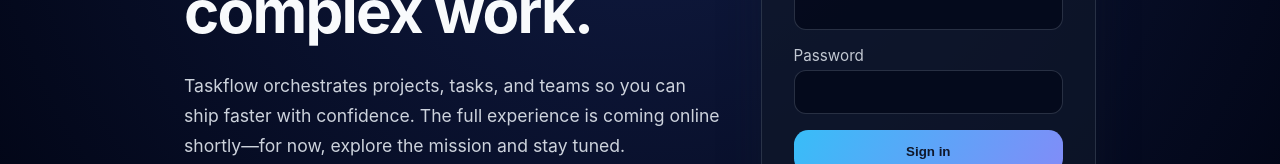
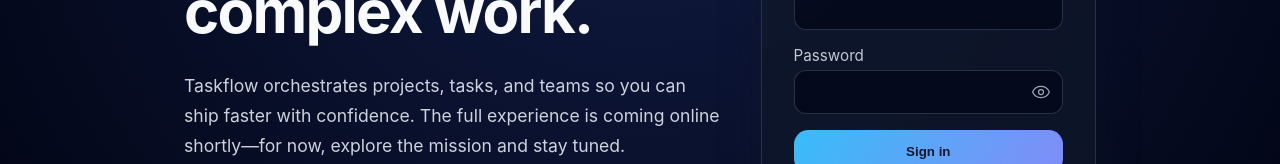
Before and after one commit to Argotoss/taskflow-v2, a React (Vite) app in the folder apps/web/: page / in a window 1280 px wide. Shown: the part 206-370 px from the top of the page. Built offline with nearby package versions, Linux system fonts and the light colour scheme; no server answers; what @taskflow/types would draw is missing.

Commit message:
feat(auth): relax password rules and add visibility toggles

```diff
--- a/apps/web/src/auth/components/AuthPanel.tsx
+++ b/apps/web/src/auth/components/AuthPanel.tsx
@@ -40,6 +40,10 @@
   const [registerForm, setRegisterForm] = useState({ name: '', email: '', password: '' });
   const [forgotEmail, setForgotEmail] = useState('');
   const [resetForm, setResetForm] = useState({ password: '', confirm: '' });
+  const [showLoginPassword, setShowLoginPassword] = useState(false);
+  const [showRegisterPassword, setShowRegisterPassword] = useState(false);
+  const [showResetPassword, setShowResetPassword] = useState(false);
+  const [showResetConfirm, setShowResetConfirm] = useState(false);
   const [profileError, setProfileError] = useState('');
   const [profileStatus, setProfileStatus] = useState('');
   const [profileSaving, setProfileSaving] = useState(false);
@@ -216,12 +220,22 @@
           </label>
           <label className="auth-form__field">
             <span>Password</span>
+            <div className="auth-form__password-wrapper">
               <input
-              type="password"
+                type={showLoginPassword ? 'text' : 'password'}
                 value={loginForm.password}
                 onChange={(event) => setLoginForm({ ...loginForm, password: event.currentTarget.value })}
                 required
               />
+              <button
+                className="auth-form__toggle"
+                type="button"
+                onClick={() => setShowLoginPassword((visible) => !visible)}
+                aria-label={showLoginPassword ? 'Hide password' : 'Show password'}
+              >
+                {showLoginPassword ? <EyeOffIcon /> : <EyeIcon />}
+              </button>
+            </div>
           </label>
           <button className="auth-card__primary" type="submit" disabled={loading}>
             {loading ? 'Signing in…' : 'Sign in'}
@@ -251,13 +265,23 @@
           </label>
           <label className="auth-form__field">
             <span>Password</span>
+            <div className="auth-form__password-wrapper">
               <input
-              type="password"
-              minLength={12}
+                type={showRegisterPassword ? 'text' : 'password'}
+                minLength={4}
                 value={registerForm.password}
                 onChange={(event) => setRegisterForm({ ...registerForm, password: event.currentTarget.value })}
                 required
               />
+              <button
+                className="auth-form__toggle"
+                type="button"
+                onClick={() => setShowRegisterPassword((visible) => !visible)}
+                aria-label={showRegisterPassword ? 'Hide password' : 'Show password'}
+              >
+                {showRegisterPassword ? <EyeOffIcon /> : <EyeIcon />}
+              </button>
+            </div>
           </label>
           <button className="auth-card__primary" type="submit" disabled={loading}>
             {loading ? 'Creating…' : 'Create account'}
@@ -286,23 +310,43 @@
         <form className="auth-form" onSubmit={handleReset}>
           <label className="auth-form__field">
             <span>New password</span>
+            <div className="auth-form__password-wrapper">
               <input
-              type="password"
-              minLength={12}
+                type={showResetPassword ? 'text' : 'password'}
+                minLength={4}
                 value={resetForm.password}
                 onChange={(event) => setResetForm({ ...resetForm, password: event.currentTarget.value })}
                 required
               />
+              <button
+                className="auth-form__toggle"
+                type="button"
+                onClick={() => setShowResetPassword((visible) => !visible)}
+                aria-label={showResetPassword ? 'Hide password' : 'Show password'}
+              >
+                {showResetPassword ? <EyeOffIcon /> : <EyeIcon />}
+              </button>
+            </div>
           </label>
           <label className="auth-form__field">
             <span>Confirm password</span>
+            <div className="auth-form__password-wrapper">
               <input
-              type="password"
-              minLength={12}
+                type={showResetConfirm ? 'text' : 'password'}
+                minLength={4}
                 value={resetForm.confirm}
                 onChange={(event) => setResetForm({ ...resetForm, confirm: event.currentTarget.value })}
                 required
               />
+              <button
+                className="auth-form__toggle"
+                type="button"
+                onClick={() => setShowResetConfirm((visible) => !visible)}
+                aria-label={showResetConfirm ? 'Hide password' : 'Show password'}
+              >
+                {showResetConfirm ? <EyeOffIcon /> : <EyeIcon />}
+              </button>
+            </div>
           </label>
           <label className="auth-form__field">
             <span>Reset token</span>
@@ -323,3 +367,19 @@
 };
 
 export default AuthPanel;
+
+const EyeIcon = (): JSX.Element => (
+  <svg width="20" height="20" viewBox="0 0 24 24" fill="none" stroke="currentColor" strokeWidth="1.5" strokeLinecap="round" strokeLinejoin="round" aria-hidden="true">
+    <path d="M2.036 12.322a.75.75 0 010-.644C3.741 7.99 7.553 5.25 12 5.25c4.448 0 8.26 2.74 9.964 6.428a.75.75 0 010 .644C20.26 16.01 16.448 18.75 12 18.75c-4.448 0-8.26-2.74-9.964-6.428z" />
+    <path d="M15 12a3 3 0 11-6 0 3 3 0 016 0z" />
+  </svg>
+);
+
+const EyeOffIcon = (): JSX.Element => (
+  <svg width="20" height="20" viewBox="0 0 24 24" fill="none" stroke="currentColor" strokeWidth="1.5" strokeLinecap="round" strokeLinejoin="round" aria-hidden="true">
+    <path d="M3.98 8.223c-1.045 1.277-1.73 2.655-1.944 3.455a.643.643 0 000 .356C3.806 16.06 7.52 19 12 19c1.61 0 3.164-.372 4.596-1.043" />
+    <path d="M6.228 6.228A9.969 9.969 0 0112 5c4.48 0 8.194 2.94 9.964 7.322a.643.643 0 010 .356 10.07 10.07 0 01-1.25 2.255" />
+    <path d="M9.88 9.88a3 3 0 104.24 4.24" />
+    <path d="M3 3l18 18" />
+  </svg>
+);
--- a/apps/web/src/styles.css
+++ b/apps/web/src/styles.css
@@ -275,6 +275,38 @@
   font-size: 1rem;
 }
 
+.auth-form__password-wrapper {
+  position: relative;
+  display: flex;
+  align-items: center;
+}
+
+.auth-form__password-wrapper input {
+  width: 100%;
+  padding-right: 2.6rem;
+}
+
+.auth-form__toggle {
+  position: absolute;
+  right: 0.55rem;
+  background: none;
+  border: none;
+  color: rgba(226, 232, 240, 0.7);
+  cursor: pointer;
+  display: inline-flex;
+  align-items: center;
+  justify-content: center;
+  padding: 0.2rem;
+  border-radius: 0.5rem;
+  transition: color 0.2s ease;
+}
+
+.auth-form__toggle:hover,
+.auth-form__toggle:focus-visible {
+  color: rgba(226, 232, 240, 1);
+  outline: none;
+}
+
 .auth-form__field input:focus {
   outline: none;
   border-color: rgba(59, 130, 246, 0.65);
```
Also changed, not shown: 1 other file (tests, documents, lock files or other folders). Lines whose indentation alone changed are shown as unchanged.
